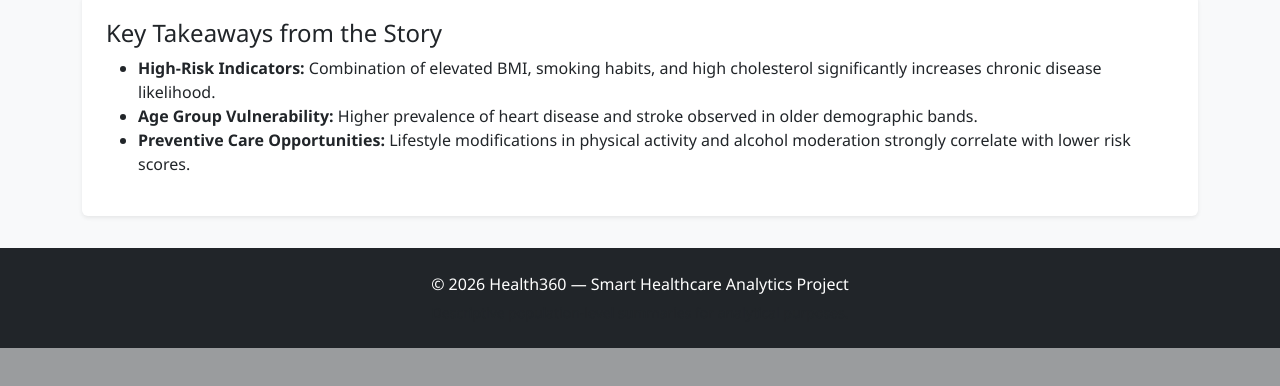
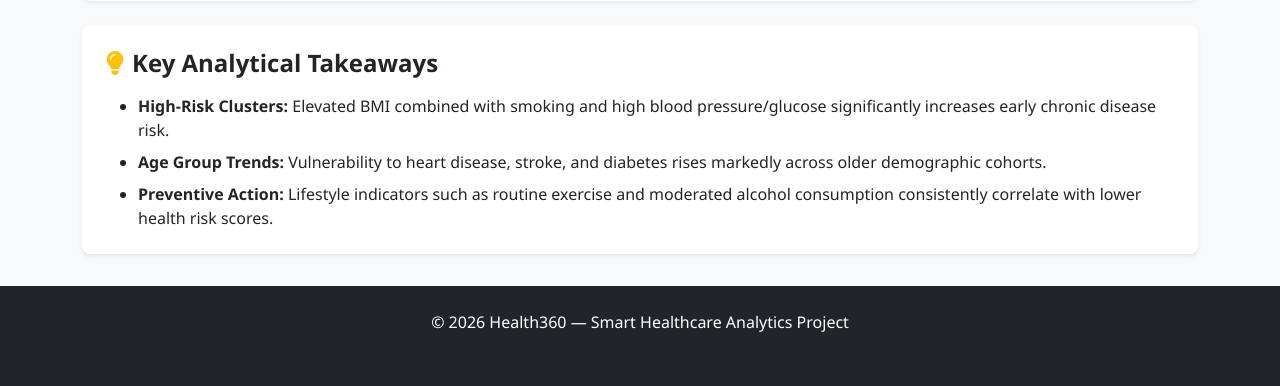
Before and after one commit to Juzer5253-noor/Health360-, a Flask app: page /story in a window 1280 px wide. Shown: the part 969-1355 px from the top of the page. Before the commit the page ends 1317 px from the top, so only its background shows below. Run offline with Flask 3, Linux system fonts and the light colour scheme.

Commit message:
Update story.html

```diff
--- a/templates/story.html
+++ b/templates/story.html
@@ -4,30 +4,29 @@
 
 {% block content %}
 <div class="d-flex justify-content-between align-items-center mb-4">
-    <h2>Guided Insights Story</h2>
-    <span class="badge bg-success fs-6">Story Mode</span>
+    <h2 class="fw-bold text-success"><i class="fa-solid fa-book-open me-2"></i>Patient Health & Risk Insights Story</h2>
+    <span class="badge bg-success fs-6 px-3 py-2">Story Mode</span>
 </div>
 
-<!-- Embedded Tableau Story Container -->
-<div class="card border-0 shadow-sm p-3 mb-4 bg-white">
-    <div class="tableauPlaceholder" id="tableauStoryContainer" style="width: 100%; height: 750px; position: relative;">
-        <!-- Replace the src URL below with your exact Tableau Story Embed URL -->
+<!-- Tableau Embedded Story Container -->
+<div class="card border-0 shadow-sm p-3 mb-4 bg-white rounded-3">
+    <div class="tableauPlaceholder" id="tableauStoryContainer" style="width: 100%; height: 780px; position: relative;">
         <iframe
-            src="https://public.tableau.com/views/Health360/Story1?:embed=y&:showVizHome=n&:apiJS=true"
+            src="{{ tableau_url }}"
             width="100%"
             height="100%"
-            style="border: none;"
+            style="border: none; border-radius: 8px;"
             allowfullscreen>
         </iframe>
     </div>
 </div>
 
-<div class="card border-0 shadow-sm p-4">
-    <h4>Key Takeaways from the Story</h4>
-    <ul>
-        <li><strong>High-Risk Indicators:</strong> Combination of elevated BMI, smoking habits, and high cholesterol significantly increases chronic disease likelihood.</li>
-        <li><strong>Age Group Vulnerability:</strong> Higher prevalence of heart disease and stroke observed in older demographic bands.</li>
-        <li><strong>Preventive Care Opportunities:</strong> Lifestyle modifications in physical activity and alcohol moderation strongly correlate with lower risk scores.</li>
+<div class="card border-0 shadow-sm p-4 bg-white rounded-3">
+    <h4 class="fw-bold text-dark mb-3"><i class="fa-solid fa-lightbulb text-warning me-2"></i>Key Analytical Takeaways</h4>
+    <ul class="mb-0">
+        <li class="mb-2"><strong>High-Risk Clusters:</strong> Elevated BMI combined with smoking and high blood pressure/glucose significantly increases early chronic disease risk.</li>
+        <li class="mb-2"><strong>Age Group Trends:</strong> Vulnerability to heart disease, stroke, and diabetes rises markedly across older demographic cohorts.</li>
+        <li><strong>Preventive Action:</strong> Lifestyle indicators such as routine exercise and moderated alcohol consumption consistently correlate with lower health risk scores.</li>
     </ul>
 </div>
 {% endblock %}
```
